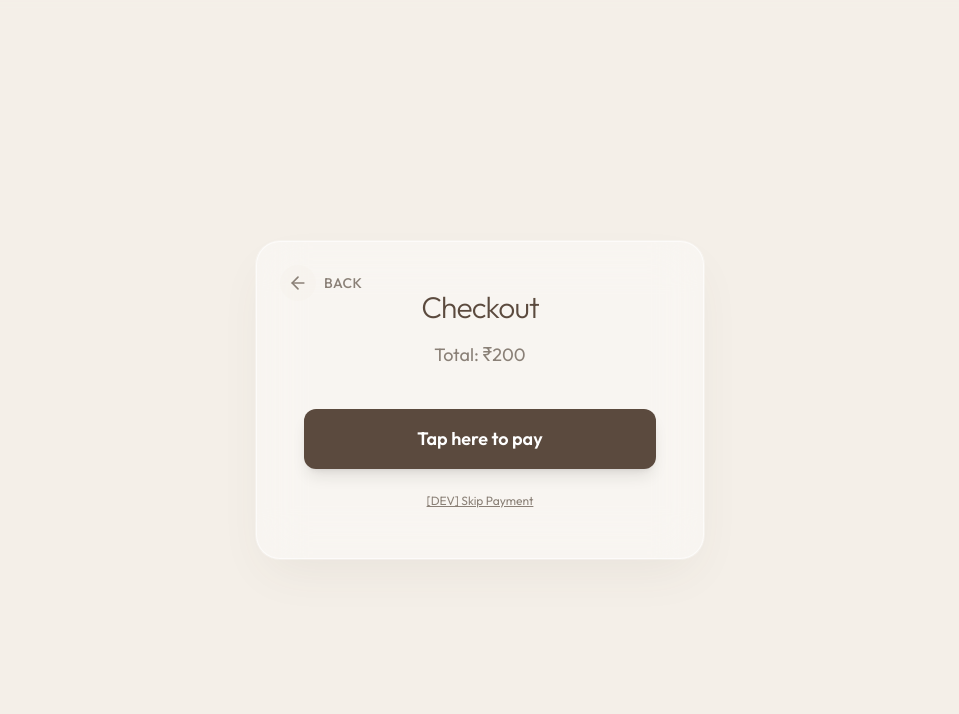
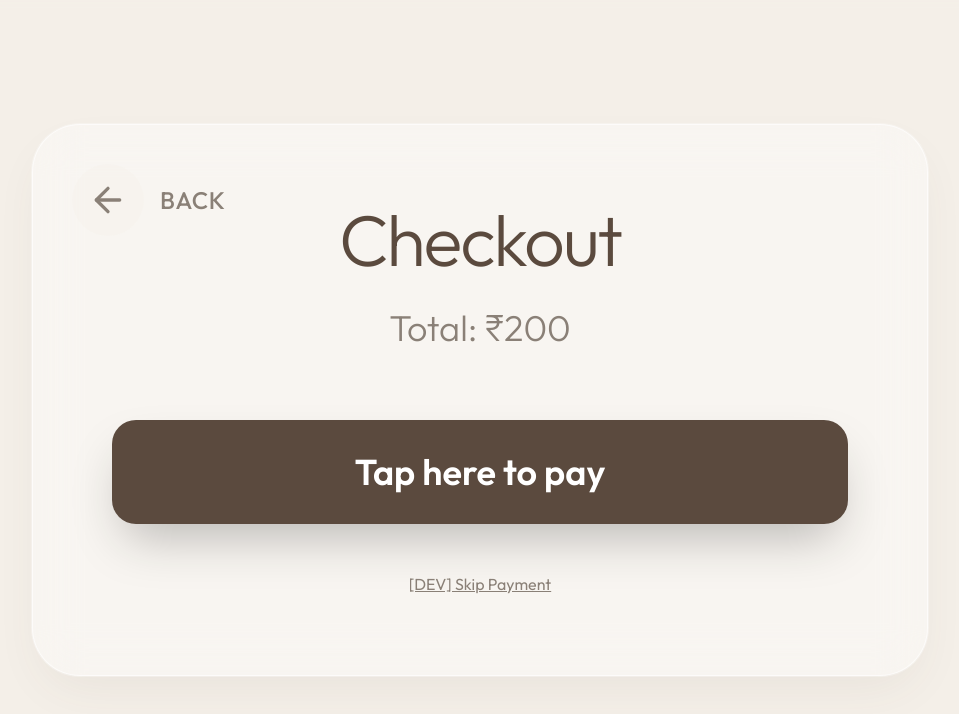
Before and after one commit to Abhi7482/Polaris, a React (Vite) app in the folder frontend/: page /checkout in a window 1280 px wide. Shown: the top 714 px of the page, without its empty margins (160-1119 px from the left). Built offline with nearby package versions, Linux system fonts and the light colour scheme; no server answers.

Commit message:
updated ui of payment

```diff
--- a/frontend/src/pages/Payment.jsx
+++ b/frontend/src/pages/Payment.jsx
@@ -69,31 +69,30 @@ const Payment = () => {
                 initial={{ opacity: 0, y: 20 }}
                 animate={{ opacity: 1, y: 0 }}
                 transition={{ duration: 0.6, ease: "easeOut" }}
-                className="glass-optical p-8 md:p-12 rounded-3xl text-center max-w-md w-full mx-4 relative font-sans"
+                className="glass-optical p-12 md:p-20 rounded-[3rem] text-center max-w-4xl w-full mx-8 relative font-sans"
             >
                 {/* Back Button */}
                 <button
                     onClick={handleBack}
-                    className="absolute top-6 left-6 flex items-center gap-2 text-polaris-muted hover:text-polaris-primary transition-all duration-300 group"
+                    className="absolute top-10 left-10 flex items-center gap-4 text-polaris-muted hover:text-polaris-primary transition-all duration-300 group"
                 >
-                    <div className="p-2 rounded-full bg-polaris-bg/50 group-hover:bg-polaris-accent/20 transition-colors">
-                        <ArrowLeft className="w-5 h-5" />
+                    <div className="p-4 rounded-full bg-polaris-bg/50 group-hover:bg-polaris-accent/20 transition-colors">
+                        <ArrowLeft className="w-8 h-8 md:w-10 md:h-10" />
                     </div>
-                    <span className="font-medium text-sm tracking-wide uppercase hidden sm:block">Back</span>
+                    <span className="font-medium text-xl md:text-2xl tracking-wide uppercase hidden sm:block">Back</span>
                 </button>
 
-                <h2 className="font-display text-2xl md:text-3xl font-light mb-4 text-polaris-text type-hero">Checkout</h2>
-                <p className="text-polaris-muted mb-8 text-base md:text-lg text-balance">Total: ₹{copies * 100}</p>
+                <h2 className="font-display text-5xl md:text-7xl font-light mb-8 text-polaris-text type-hero mt-12 md:mt-0">Checkout</h2>
+                <p className="text-polaris-muted mb-16 text-2xl md:text-4xl text-balance font-light">Total: ₹{copies * 100}</p>
 
                 <div className="text-xs text-red-300 font-mono mb-2 flex flex-col gap-1">
-
                 </div>
 
                 {error && (
                     <motion.div
                         initial={{ opacity: 0, scale: 0.95 }}
                         animate={{ opacity: 1, scale: 1 }}
-                        className="bg-polaris-accent/20 text-polaris-primary p-3 rounded-xl mb-6 text-sm font-medium"
+                        className="bg-polaris-accent/20 text-polaris-primary p-6 rounded-2xl mb-10 text-xl font-medium"
                     >
                         {error}
                     </motion.div>
@@ -102,11 +101,11 @@ const Payment = () => {
                 <button
                     onClick={handlePayment}
                     disabled={loading || paymentFailureCount >= 2}
-                    className="w-full btn-magnetic bg-polaris-primary hover:bg-polaris-text text-polaris-white font-semibold py-4 px-6 rounded-xl text-base md:text-lg transition-all duration-300 ease-in-out disabled:opacity-50 disabled:cursor-not-allowed shadow-lg flex items-center justify-center gap-2"
+                    className="w-full btn-magnetic bg-polaris-primary hover:bg-polaris-text text-polaris-white font-semibold py-8 px-12 rounded-3xl text-3xl md:text-4xl transition-all duration-300 ease-in-out disabled:opacity-50 disabled:cursor-not-allowed shadow-2xl flex items-center justify-center gap-4 hover:scale-[1.02] active:scale-[0.98]"
                 >
                     {loading ? (
                         <>
-                            <svg className="animate-spin h-5 w-5 text-polaris-white" xmlns="http://www.w3.org/2000/svg" fill="none" viewBox="0 0 24 24">
+                            <svg className="animate-spin h-10 w-10 text-polaris-white" xmlns="http://www.w3.org/2000/svg" fill="none" viewBox="0 0 24 24">
                                 <circle className="opacity-25" cx="12" cy="12" r="10" stroke="currentColor" strokeWidth="4"></circle>
                                 <path className="opacity-75" fill="currentColor" d="M4 12a8 8 0 018-8V0C5.373 0 0 5.373 0 12h4zm2 5.291A7.962 7.962 0 014 12H0c0 3.042 1.135 5.824 3 7.938l3-2.647z"></path>
                             </svg>
@@ -127,7 +126,7 @@ const Payment = () => {
                             navigate('/options');
                             setLoading(false);
                         }}
-                        className="mt-6 text-xs text-polaris-muted hover:text-polaris-primary underline transition-colors duration-200"
+                        className="mt-12 text-sm md:text-base text-polaris-muted hover:text-polaris-primary underline transition-colors duration-200"
                     >
                         [DEV] Skip Payment
                     </button>
--- a/frontend/src/pages/PaymentSuccess.jsx
+++ b/frontend/src/pages/PaymentSuccess.jsx
@@ -109,7 +109,7 @@ const PaymentSuccess = () => {
                 initial={{ opacity: 0, y: 20 }}
                 animate={{ opacity: 1, y: 0 }}
                 transition={{ duration: 0.6, ease: "easeOut" }}
-                className="glass-optical p-8 md:p-12 rounded-3xl text-center max-w-md w-full mx-4 font-sans"
+                className="glass-optical p-12 md:p-20 rounded-[3rem] text-center max-w-4xl w-full mx-8 font-sans"
             >
                 {status === 'verifying' && (
                     <motion.div
@@ -117,14 +117,14 @@ const PaymentSuccess = () => {
                         animate={{ opacity: 1, scale: 1 }}
                         className="animate-pulse"
                     >
-                        <div className="w-16 h-16 bg-polaris-accent/20 rounded-full flex items-center justify-center mx-auto mb-6">
-                            <svg className="w-8 h-8 text-polaris-primary animate-spin" xmlns="http://www.w3.org/2000/svg" fill="none" viewBox="0 0 24 24">
+                        <div className="w-32 h-32 bg-polaris-accent/20 rounded-full flex items-center justify-center mx-auto mb-10">
+                            <svg className="w-16 h-16 text-polaris-primary animate-spin" xmlns="http://www.w3.org/2000/svg" fill="none" viewBox="0 0 24 24">
                                 <circle className="opacity-25" cx="12" cy="12" r="10" stroke="currentColor" strokeWidth="4"></circle>
                                 <path className="opacity-75" fill="currentColor" d="M4 12a8 8 0 018-8V0C5.373 0 0 5.373 0 12h4zm2 5.291A7.962 7.962 0 014 12H0c0 3.042 1.135 5.824 3 7.938l3-2.647z"></path>
                             </svg>
                         </div>
-                        <h2 className="font-display text-xl md:text-2xl font-light mb-2 text-polaris-text type-hero">Verifying Payment...</h2>
-                        <p className="text-polaris-muted text-sm md:text-base">Please wait while we confirm your transaction.</p>
+                        <h2 className="font-display text-4xl md:text-5xl font-light mb-4 text-polaris-text type-hero">Verifying Payment...</h2>
+                        <p className="text-polaris-muted text-xl md:text-2xl">Please wait while we confirm your transaction.</p>
                     </motion.div>
                 )}
 
@@ -134,11 +134,11 @@ const PaymentSuccess = () => {
                         animate={{ opacity: 1, scale: 1 }}
                         className="text-polaris-primary"
                     >
-                        <div className="w-16 h-16 bg-polaris-accent/20 rounded-full flex items-center justify-center mx-auto mb-6">
-                            <svg xmlns="http://www.w3.org/2000/svg" className="h-8 w-8" fill="none" viewBox="0 0 24 24" stroke="currentColor"><path strokeLinecap="round" strokeLinejoin="round" strokeWidth="2" d="M5 13l4 4L19 7" /></svg>
+                        <div className="w-32 h-32 bg-polaris-accent/20 rounded-full flex items-center justify-center mx-auto mb-10">
+                            <svg xmlns="http://www.w3.org/2000/svg" className="h-16 w-16" fill="none" viewBox="0 0 24 24" stroke="currentColor"><path strokeLinecap="round" strokeLinejoin="round" strokeWidth="2" d="M5 13l4 4L19 7" /></svg>
                         </div>
-                        <h2 className="font-display text-2xl md:text-3xl font-light mb-4 text-polaris-text type-hero">Payment Successful!</h2>
-                        <p className="text-polaris-muted text-base md:text-xl">Starting your session...</p>
+                        <h2 className="font-display text-5xl md:text-6xl font-light mb-6 text-polaris-text type-hero">Payment Successful!</h2>
+                        <p className="text-polaris-muted text-2xl md:text-3xl">Starting your session...</p>
                     </motion.div>
                 )}
 
@@ -148,13 +148,13 @@ const PaymentSuccess = () => {
                         animate={{ opacity: 1, scale: 1 }}
                         className="text-polaris-text"
                     >
-                        <div className="w-16 h-16 bg-polaris-accent/20 rounded-full flex items-center justify-center mx-auto mb-6">
-                            <svg xmlns="http://www.w3.org/2000/svg" className="h-8 w-8 text-polaris-primary" fill="none" viewBox="0 0 24 24" stroke="currentColor"><path strokeLinecap="round" strokeLinejoin="round" strokeWidth="2" d="M6 18L18 6M6 6l12 12" /></svg>
+                        <div className="w-32 h-32 bg-polaris-accent/20 rounded-full flex items-center justify-center mx-auto mb-10">
+                            <svg xmlns="http://www.w3.org/2000/svg" className="h-16 w-16 text-polaris-primary" fill="none" viewBox="0 0 24 24" stroke="currentColor"><path strokeLinecap="round" strokeLinejoin="round" strokeWidth="2" d="M6 18L18 6M6 6l12 12" /></svg>
                         </div>
-                        <h2 className="font-display text-2xl md:text-3xl font-light mb-4 type-hero">
+                        <h2 className="font-display text-4xl md:text-6xl font-light mb-6 type-hero">
                             {isMaxFailures ? "Session Failed" : "Payment Failed"}
                         </h2>
-                        <p className="mb-8 text-polaris-muted text-sm md:text-base">
+                        <p className="mb-12 text-polaris-muted text-xl md:text-2xl">
                             {isMaxFailures
                                 ? "Too many failed attempts. Returning to home..."
                                 : "We couldn't verify your payment."}
@@ -163,14 +163,14 @@ const PaymentSuccess = () => {
                         {isMaxFailures ? (
                             <button
                                 onClick={() => navigate('/')}
-                                className="w-full btn-magnetic bg-polaris-muted hover:bg-polaris-text text-polaris-white font-semibold py-4 px-6 rounded-xl text-base md:text-lg transition-all duration-300 ease-in-out shadow-lg"
+                                className="w-full btn-magnetic bg-polaris-muted hover:bg-polaris-text text-polaris-white font-semibold py-8 px-12 rounded-3xl text-3xl md:text-4xl transition-all duration-300 ease-in-out shadow-2xl"
                             >
                                 Return Home
                             </button>
                         ) : (
                             <button
                                 onClick={() => navigate('/checkout')}
-                                className="w-full btn-magnetic bg-polaris-primary hover:bg-polaris-text text-polaris-white font-semibold py-4 px-6 rounded-xl text-base md:text-lg transition-all duration-300 ease-in-out shadow-lg"
+                                className="w-full btn-magnetic bg-polaris-primary hover:bg-polaris-text text-polaris-white font-semibold py-8 px-12 rounded-3xl text-3xl md:text-4xl transition-all duration-300 ease-in-out shadow-2xl"
                             >
                                 Try Again ({paymentFailureCount}/2)
                             </button>
```
